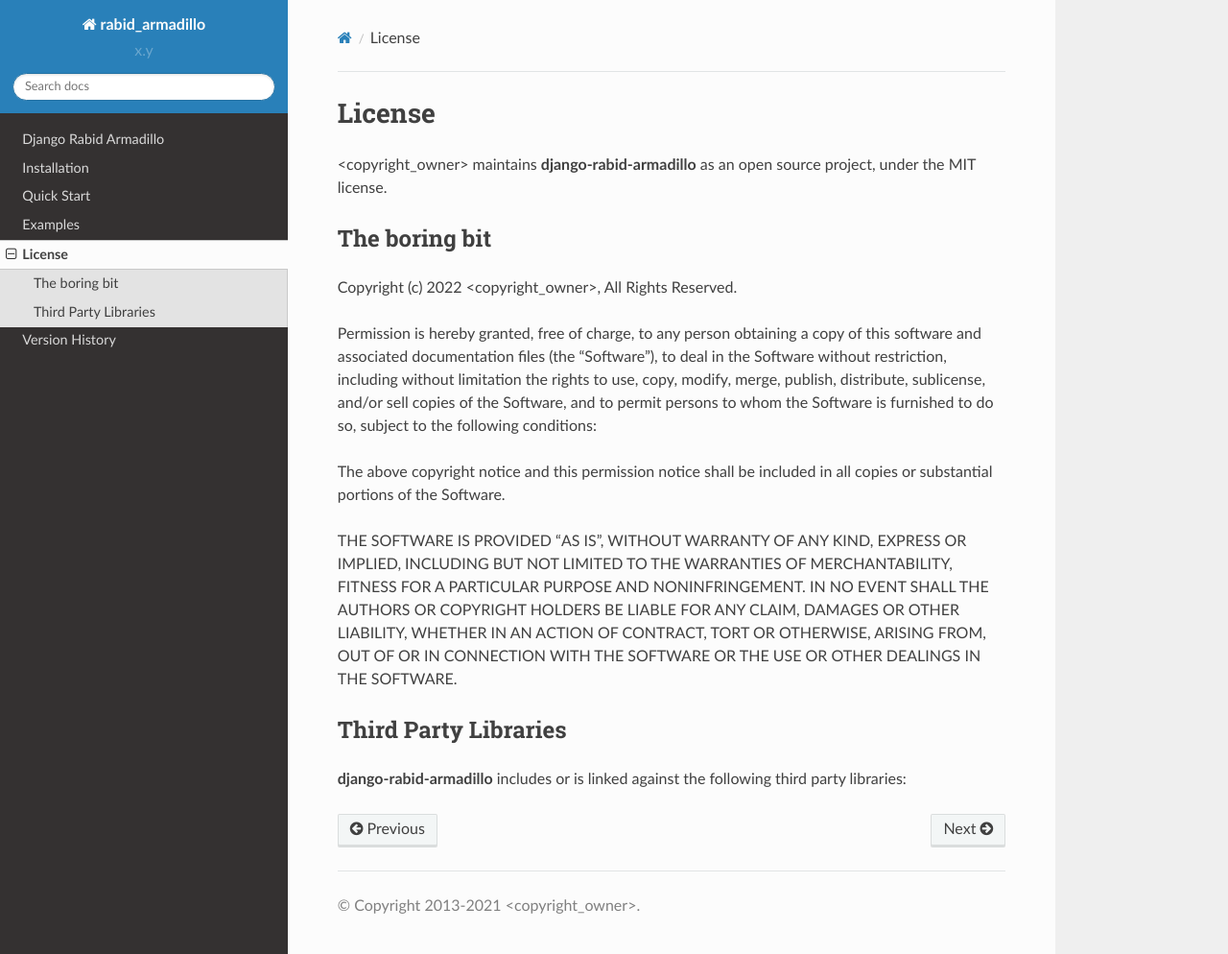
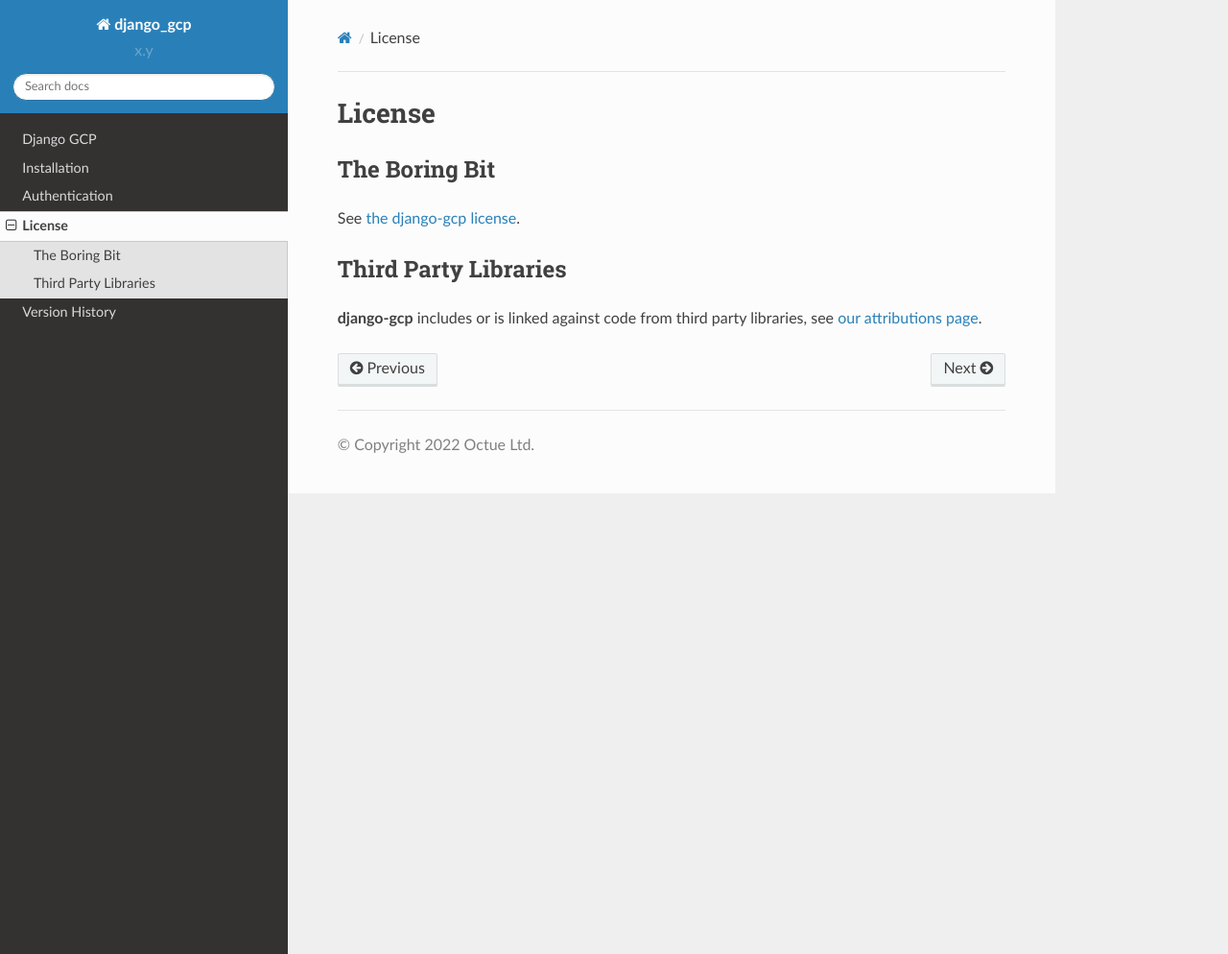
Before and after one commit to octue/django-gcp, a Sphinx documentation site: the page built from docs/source/license.rst, in a window 1280 px wide and 994 px high. Shown: the whole window at 96% size. Built offline with Sphinx 7.4.7 and the Read the Docs theme 2.0.0, drawn with Linux system fonts in a browser that asks for light colours.

Commit message:
DOC: Add readme, authentication, installation and projects

```diff
--- a/docs/source/conf.py
+++ b/docs/source/conf.py
@@ -55,8 +55,8 @@
 master_doc = "index"
 
 # General information about the project.
-project = u"rabid_armadillo"
-copyright = u"2013-2021 <copyright_owner>"
+project = "django_gcp"
+copyright = "2022 Octue Ltd"
 
 # The version info for the project you're documenting, acts as replacement for
 # |version| and |release|, also used in various other places throughout the
@@ -180,7 +180,7 @@
 # html_file_suffix = None
 
 # Output file base name for HTML help builder.
-htmlhelp_basename = "rabid_armadillo_doc"
+htmlhelp_basename = "django_gcp_doc"
 
 # -- Options for LaTeX output --------------------------------------------------
 
@@ -196,7 +196,7 @@
 # Grouping the document tree into LaTeX files. List of tuples
 # (source start file, target name, title, author, documentclass [howto/manual]).
 latex_documents = [
-    ("index", "rabid_armadillo.tex", u"Rabid Armadillo", u"<copyright_owner>", "manual"),
+    ("index", "django_gcp.tex", "Django GCP", "Octue Ltd", "manual"),
 ]
 
 # The name of an image file (relative to this directory) to place at the top of
@@ -224,7 +224,7 @@
 
 # One entry per manual page. List of tuples
 # (source start file, name, description, authors, manual section).
-man_pages = [("index", "rabid_armadillo", u"Rabid Armadillo", [u"<copyright_owner>"], 1)]
+man_pages = [("index", "django_gcp", "Django GCP", ["Octue Ltd"], 1)]
 
 # If true, show URL addresses after external links.
 # man_show_urls = False
@@ -238,11 +238,11 @@
 texinfo_documents = [
     (
         "index",
-        "rabid_armadillo",
-        u"Rabid Armadillo",
-        u"<copyright_owner>",
-        "Rabid Armadillo",
-        "Rabid Armadillo is a library to help armadillos with their rabies problems.",
+        "django_gcp",
+        "Django GCP",
+        "Octue Ltd",
+        "Django GCP",
+        "Django GCP is a library to help GCP run django",
         "Miscellaneous",
     ),
 ]
--- a/docs/source/license.rst
+++ b/docs/source/license.rst
@@ -4,33 +4,12 @@
 License
 =======
 
-<copyright_owner> maintains **django-rabid-armadillo** as an open source project, under the MIT license.
-
-The boring bit
+The Boring Bit
 ==============
 
-Copyright (c) 2022 <copyright_owner>, All Rights Reserved.
-
-Permission is hereby granted, free of charge, to any person obtaining a copy
-of this software and associated documentation files (the "Software"), to deal
-in the Software without restriction, including without limitation the rights
-to use, copy, modify, merge, publish, distribute, sublicense, and/or sell
-copies of the Software, and to permit persons to whom the Software is
-furnished to do so, subject to the following conditions:
-
-The above copyright notice and this permission notice shall be included in all
-copies or substantial portions of the Software.
-
-THE SOFTWARE IS PROVIDED "AS IS", WITHOUT WARRANTY OF ANY KIND, EXPRESS OR
-IMPLIED, INCLUDING BUT NOT LIMITED TO THE WARRANTIES OF MERCHANTABILITY,
-FITNESS FOR A PARTICULAR PURPOSE AND NONINFRINGEMENT. IN NO EVENT SHALL THE
-AUTHORS OR COPYRIGHT HOLDERS BE LIABLE FOR ANY CLAIM, DAMAGES OR OTHER
-LIABILITY, WHETHER IN AN ACTION OF CONTRACT, TORT OR OTHERWISE, ARISING FROM,
-OUT OF OR IN CONNECTION WITH THE SOFTWARE OR THE USE OR OTHER DEALINGS IN THE
-SOFTWARE.
-
+See `the django-gcp license <https://github.com/octue/django-gcp/blob/main/LICENSE>`_.
 
 Third Party Libraries
 =====================
 
-**django-rabid-armadillo** includes or is linked against the following third party libraries:
+**django-gcp** includes or is linked against code from third party libraries, see `our attributions page <https://github.com/octue/django-gcp/blob/main/ATTIBUTIONS.md>`_.
```
Also changed, not shown: ATTRIBUTION.md (added, +99 -0 lines), README.md (+24 -66 lines), docs/source/authentication.rst (added, +58 -0 lines), docs/source/index.rst (+45 -37 lines), docs/source/project.rst (added, +18 -0 lines), docs/source/version_history.rst (+5 -2 lines), 2 other files.
